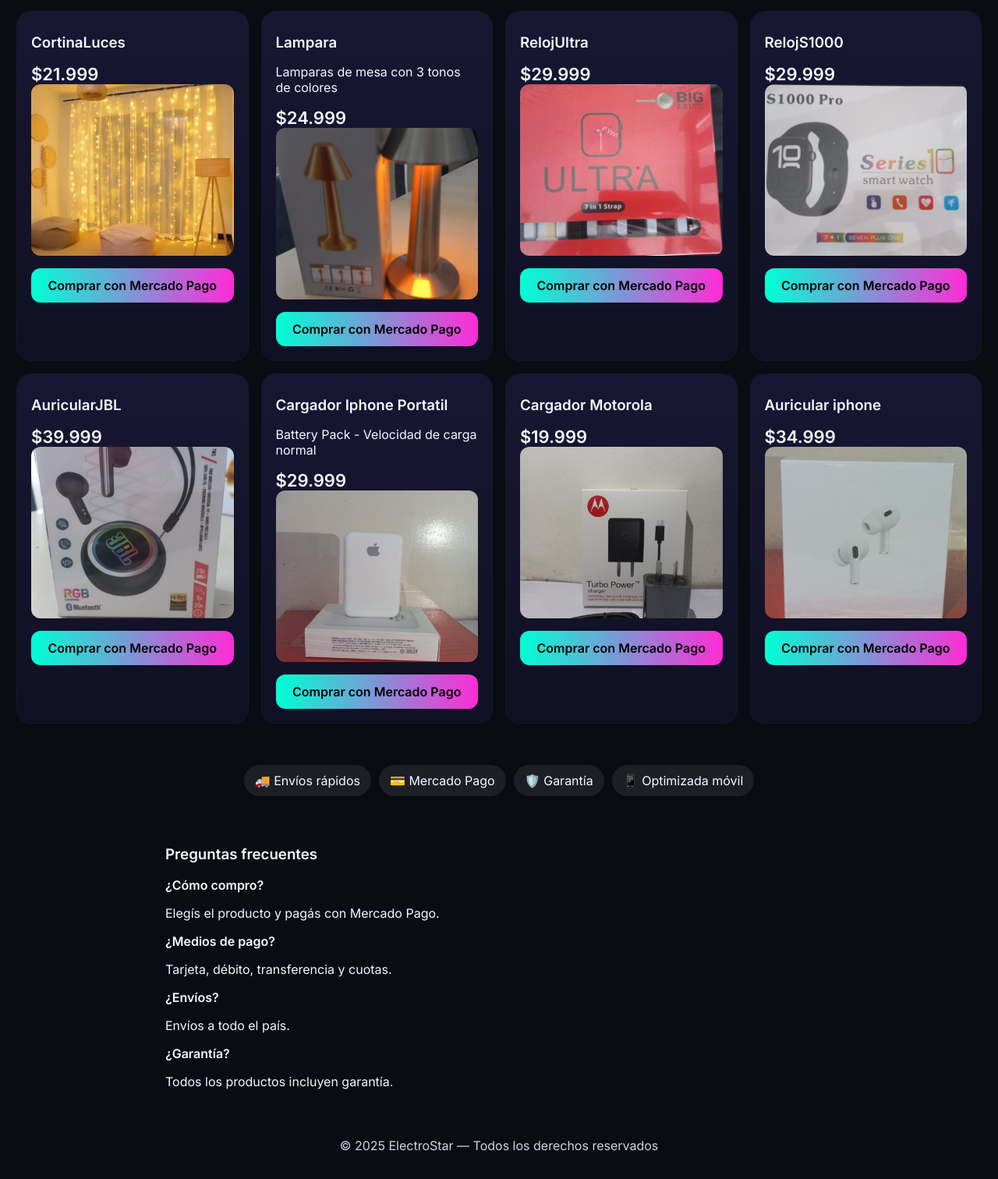
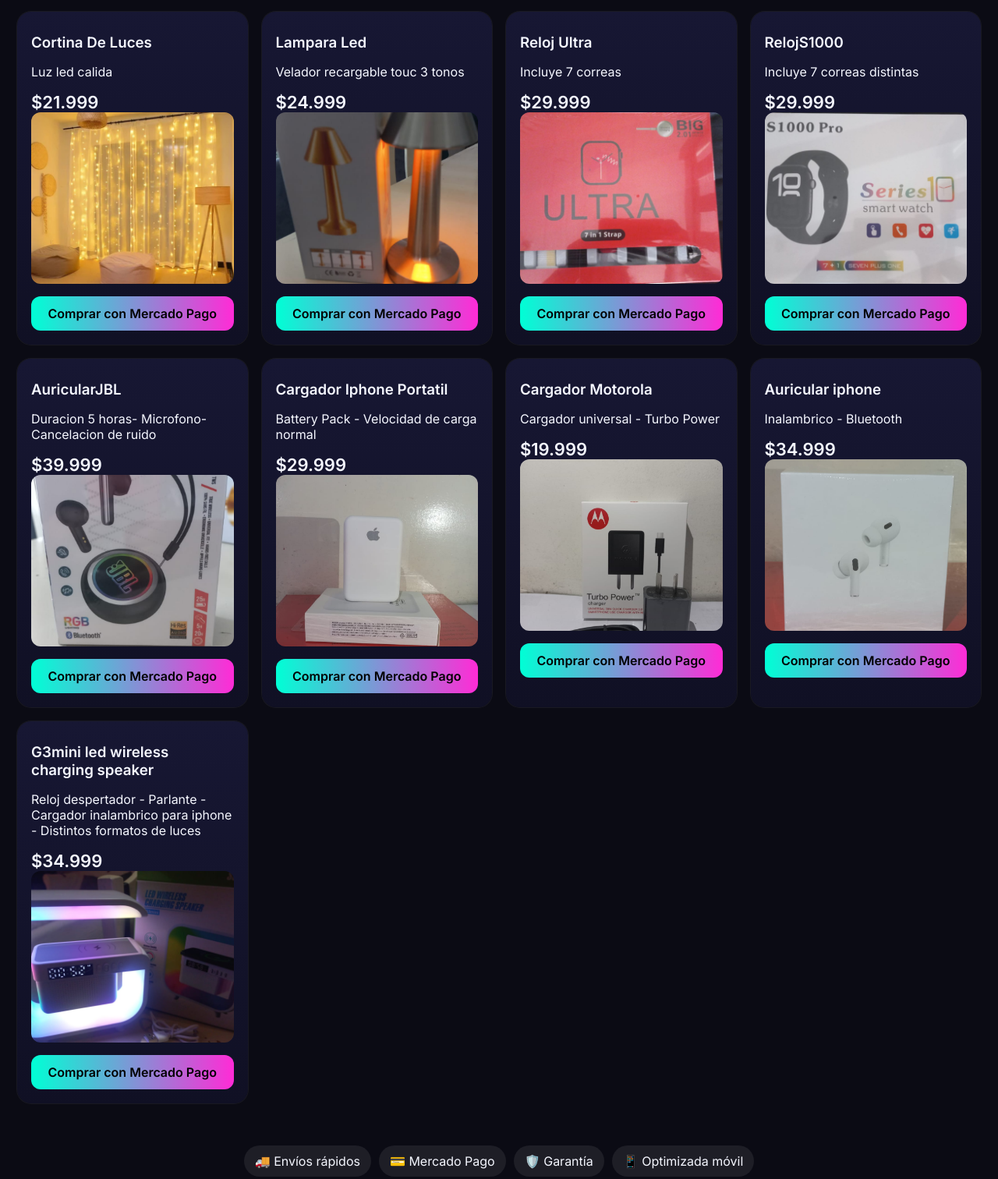
Before and after one commit to alejandratorresclaudia-lang/ElectroStar, a plain HTML site: page index.html in a window 1280 px wide. Shown: the part 1341-2853 px from the top of the page at 78% size. Drawn offline with Linux system fonts and the light colour scheme.

Commit message:
Update index.html

```diff
--- a/index.html
+++ b/index.html
@@ -111,32 +111,32 @@
   </div>
 
     <div class="card">
-    <h3>LucesDeEstrellasYLunass</h3>
-    <p> </p>
+    <h3>Luces De Estrellas Y Lunas</h3>
+    <p> Luz lez multicolor </p>
     <div class="price">$21.999</div>
     <img src= LucesDeEstrellasYLunas.png>
     <a class="buy" href="https://mpago.la/2pWHvDG" target="_blank">Comprar con Mercado Pago</a>
   </div>
 
     <div class="card">
-    <h3>CortinaLuces</h3>
-    <p> </p>
+    <h3>Cortina De Luces</h3>
+    <p> Luz led calida </p>
     <div class="price">$21.999</div>
     <img src= CortinaLuces.jpeg>
     <a class="buy" href="https://mpago.la/2pWHvDG" target="_blank">Comprar con Mercado Pago</a>
   </div>
 
     <div class="card">
-    <h3>Lampara</h3>
-    <p>Lamparas de mesa con 3 tonos de colores</p>
+    <h3>Lampara Led </h3>
+    <p> Velador recargable touc 3 tonos</p>
     <div class="price">$24.999</div>
     <img src= Lampara.jpeg>
     <a class="buy" href="https://mpago.la/2pWHvDG" target="_blank">Comprar con Mercado Pago</a>
   </div>
 
     <div class="card">
-    <h3>RelojUltra</h3>
-    <p> </p>
+    <h3>Reloj Ultra</h3>
+    <p> Incluye 7 correas </p>
     <div class="price">$29.999</div>
     <img src= RelojUltra.jpeg>
     <a class="buy" href="https://mpago.la/2pWHvDG" target="_blank">Comprar con Mercado Pago</a>
@@ -144,7 +144,7 @@
 
     <div class="card">
     <h3>RelojS1000</h3>
-    <p> </p>
+    <p> Incluye 7 correas distintas </p>
     <div class="price">$29.999</div>
     <img src= RelojS1000.jpeg>
     <a class="buy" href="https://mpago.la/2pWHvDG" target="_blank">Comprar con Mercado Pago</a>
@@ -152,7 +152,7 @@
 
     <div class="card">
     <h3>AuricularJBL</h3>
-    <p> </p>
+    <p> Duracion 5 horas- Microfono- Cancelacion de ruido </p>
     <div class="price">$39.999</div>
     <img src= AuricularJBL.jpeg>
     <a class="buy" href="https://mpago.la/2pWHvDG" target="_blank">Comprar con Mercado Pago</a>
@@ -168,7 +168,7 @@
 
     <div class="card">
     <h3>Cargador Motorola</h3>
-    <p> </p>
+    <p> Cargador universal - Turbo Power </p>
     <div class="price">$19.999</div>
     <img src= CargadorMotorola.jpg>
     <a class="buy" href="https://mpago.la/2pWHvDG" target="_blank">Comprar con Mercado Pago</a>
@@ -176,9 +176,17 @@
 
       <div class="card">
     <h3>Auricular iphone</h3>
-    <p> </p>
+    <p> Inalambrico - Bluetooth </p>
     <div class="price">$34.999</div>
     <img src= AuricularIphone.jpeg>
+    <a class="buy" href="https://mpago.la/2pWHvDG" target="_blank">Comprar con Mercado Pago</a>
+  </div>
+
+        <div class="card">
+    <h3>G3mini led wireless charging speaker</h3>
+    <p> Reloj despertador - Parlante - Cargador inalambrico para iphone - Distintos formatos de luces </p>
+    <div class="price">$34.999</div>
+    <img src= LedWirelessCharginSpeaker.jpeg>
     <a class="buy" href="https://mpago.la/2pWHvDG" target="_blank">Comprar con Mercado Pago</a>
   </div>
 </section>
```
